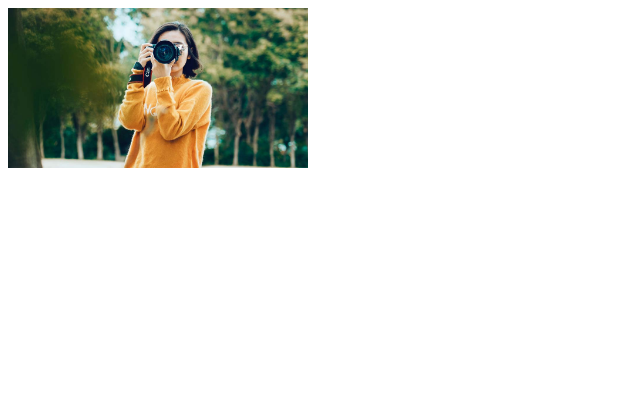
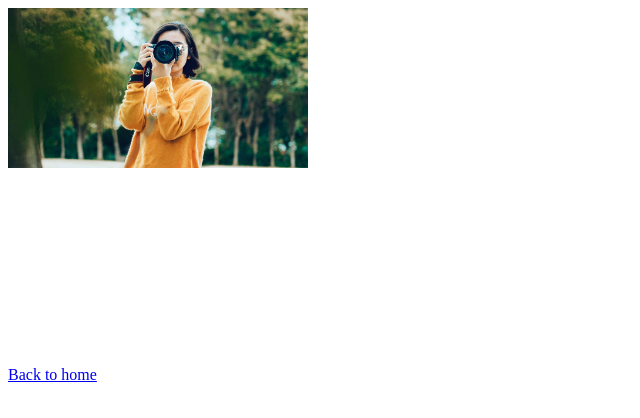
Before and after one commit to Asajid4u/HTML-A-3, a plain HTML site: page index2.html in a window 1280 px wide. Shown: the whole page, without its empty margins (0-640 px from the left). Drawn offline with Linux system fonts and the light colour scheme.

Commit message:
Update index2.html

```diff
--- a/index2.html
+++ b/index2.html
@@ -10,5 +10,9 @@
 
     </style>
     <img style="display: block;-webkit-user-select:none;" src="photographer-3.jpg" alt="" height="160px" width="300px">
+    <br><br><br><br><br>
+    <br><br><br><br><br>
+    <br>
+    <a href="index.html">Back to home</a>
 </body>
 </html>
```
